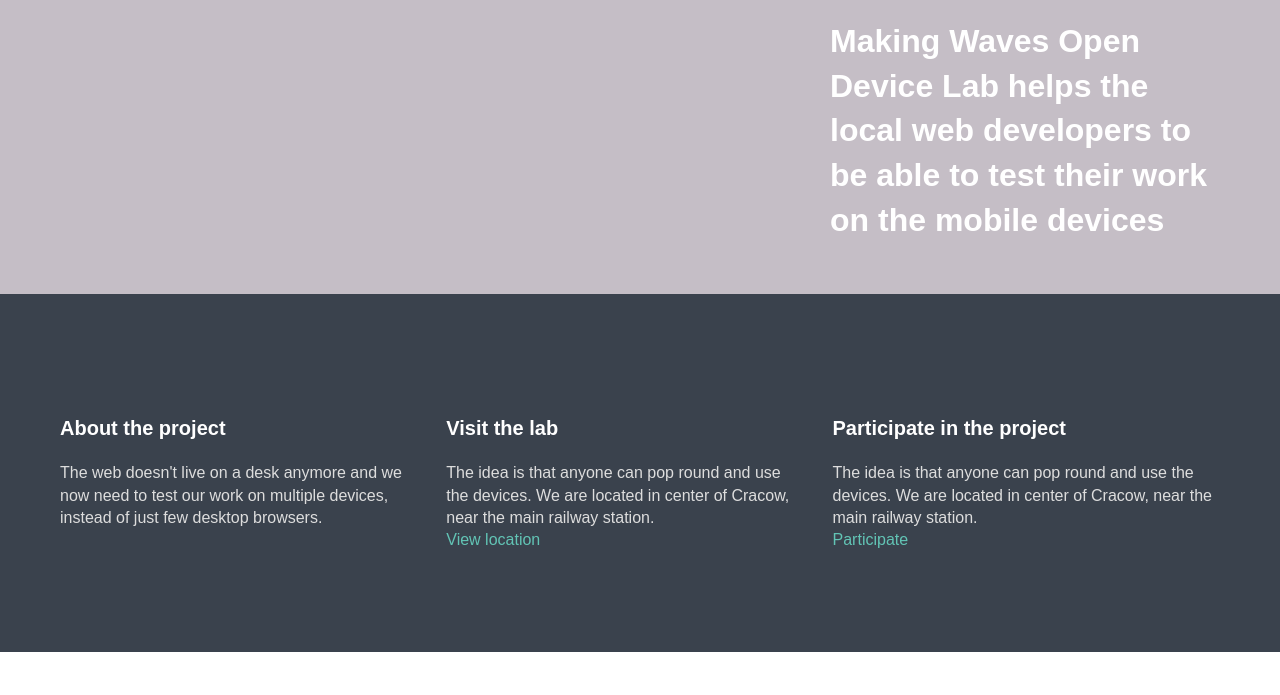
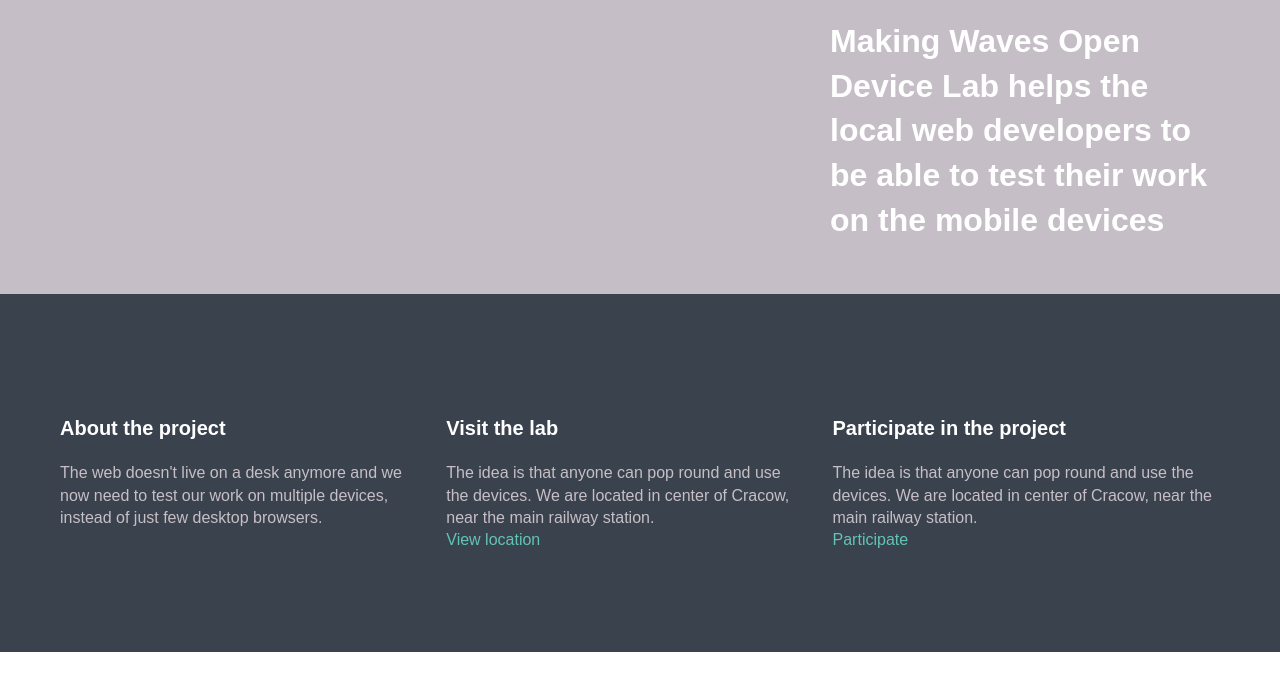
Before and after one commit to kigani1/ODL, a plain HTML site: page OpenDeviceLAb/index.html in a window 1280 px wide. Shown: the part 105-800 px from the top of the page. Drawn offline with nearby package versions, Linux system fonts and the light colour scheme; some packages are replaced by stand-ins of ours.

Commit message:
Revert "test"
This reverts commit 861e13b4b82a596a9b6bc6e01cf9f94233daf133.

```diff
--- a/OpenDeviceLAb/scss/partials/_base.scss
+++ b/OpenDeviceLAb/scss/partials/_base.scss
@@ -4,7 +4,7 @@
 body{
   font-family: Arial, no-serif;
   font-size: 16px;
-  color: #ddd;
+  color: #c6bfc6;
   background: #fff;
   line-height: 1.4em;
 }
```
Also changed, not shown: OpenDeviceLAb/css/master.css.
